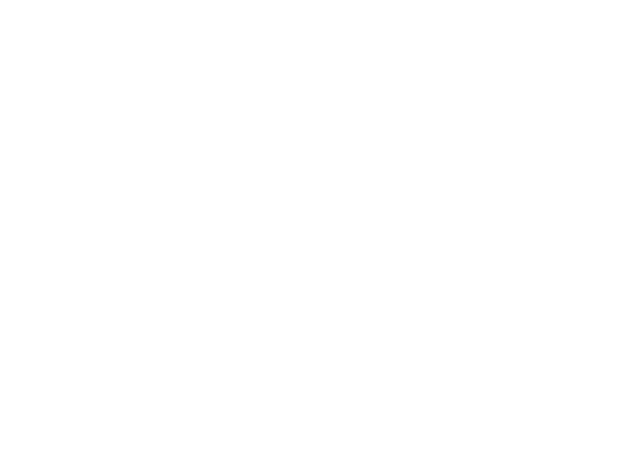
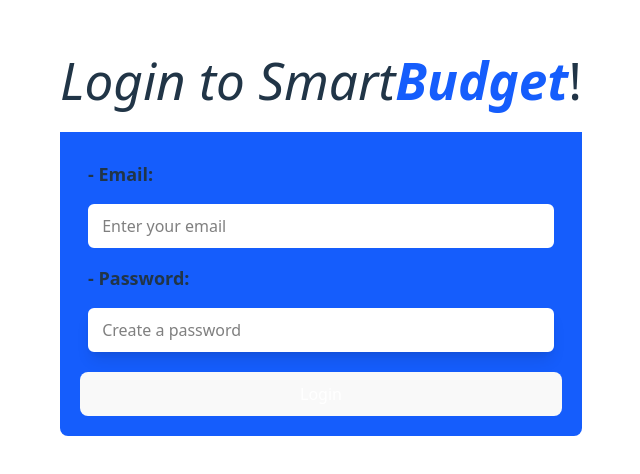
Before and after one commit to joster1697/smart-budget, a React (Vite) app in the folder client/: page /login in a window 1280 px wide. Before the commit this address had no page. Shown: the part 156-630 px from the top of the page, without its empty margins (319-959 px from the left). Built offline with nearby package versions, Linux system fonts and the light colour scheme.

Commit message:
Creacion y diseno de componente login

```diff
--- a/client/src/App.tsx
+++ b/client/src/App.tsx
@@ -1,11 +1,13 @@
 import "./App.css";
 import Register from "./features/auth/components/register";
+import Login from "./features/auth/components/login";
 import { Routes, Route } from "react-router-dom";
 
 function App() {
   return (
     <Routes>
-      <Route path="/register" element={<Register />}/>
+      <Route path="/register" element={<Register />} />
+      <Route path="/login" element={<Login />} />
     </Routes>
   );
 }
--- /dev/null
+++ b/client/src/features/auth/components/login.jsx
@@ -0,0 +1,97 @@
+import { useState } from "react";
+import { useNavigate } from "react-router-dom";
+
+export default function Login() {
+  const [formData, setFormData] = useState({ email: "", password: "" });
+  const [errors, setErrors] = useState({});
+
+  const handleChange = (e) => {
+    const { name, value } = e.target;
+    setFormData({
+      ...formData,
+      [name]: value,
+    });
+  };
+
+  const handleLogin = async () => {
+    e.preventDefault();
+    if (handleLogin()) {
+      try {
+        const response = await fetch("api/login", {
+          method: "POST",
+          headers: { "Content-Type": "application.json" },
+          body: JSON.stringify(formData),
+        });
+        const data = await response.json();
+        if (response.ok) {
+          localStorage.setItem("token", data.token);
+          window.location.href = "/perfil";
+        } else {
+          setErrors({ general: "Credenciales Incorrectas" });
+        }
+      } catch (error) {
+        setErrors({ general: "Error al conectar con el servidor" });
+      }
+    }
+  };
+  return (
+    <>
+      <div className="mb-6">
+        <h1>
+          <em>Login to Smart</em>
+          <span className="text-blue-600 font-bold">
+            <em>Budget</em>
+          </span>
+          !
+        </h1>
+      </div>
+
+      <main className="bg-blue-600 p-5 rounded-bl-lg rounded-br-lg">
+        <form onSubmit={handleLogin}>
+          <div className=" flex flex-col">
+            <label className="m-2 text-lg text-left font-bold" htmlFor="email">
+              - Email:
+            </label>
+            <input
+              className="m-2 border-2 p-2 border-white rounded-md bg-white text-black"
+              type="email"
+              id="email"
+              name="email"
+              placeholder=" Enter your email"
+              onChange={handleChange}
+              value={formData.email}
+            />
+            {errors.email && <span className="error">{errors.email}</span>}
+            <label
+              className="m-2 text-lg text-left font-bold"
+              htmlFor="password"
+            >
+              - Password:
+            </label>
+            <input
+              className="m-2 border-2 p-2 border-white rounded-md bg-white text-black shadow-lg"
+              type="password"
+              id="password"
+              name="password"
+              placeholder=" Create a password"
+              onChange={handleChange}
+              value={formData.password}
+            />
+            {errors.password && (
+              <span className="error">{errors.password}</span>
+            )}
+
+            <div className="mt-3">
+              <button
+                type="submit"
+                className="w-full text-white bg-green-700 hover:bg-green-800 font-medium rounded-lg text-sm px-5 py-2.5"
+              >
+                Login
+              </button>
+            </div>
+          </div>
+        </form>
+      </main>
+    </>
+  );
+}
--- a/client/src/features/auth/components/register.jsx
+++ b/client/src/features/auth/components/register.jsx
@@ -2,7 +2,6 @@ import { useState } from "react";
 import { useNavigate } from "react-router-dom";
 
 export default function Register() {
-
   const navigate = useNavigate();
   //Estado para campos de formulario
   const [formData, setformData] = useState({
```
Also changed, not shown: 1 other file (tests, documents, lock files or other folders).
